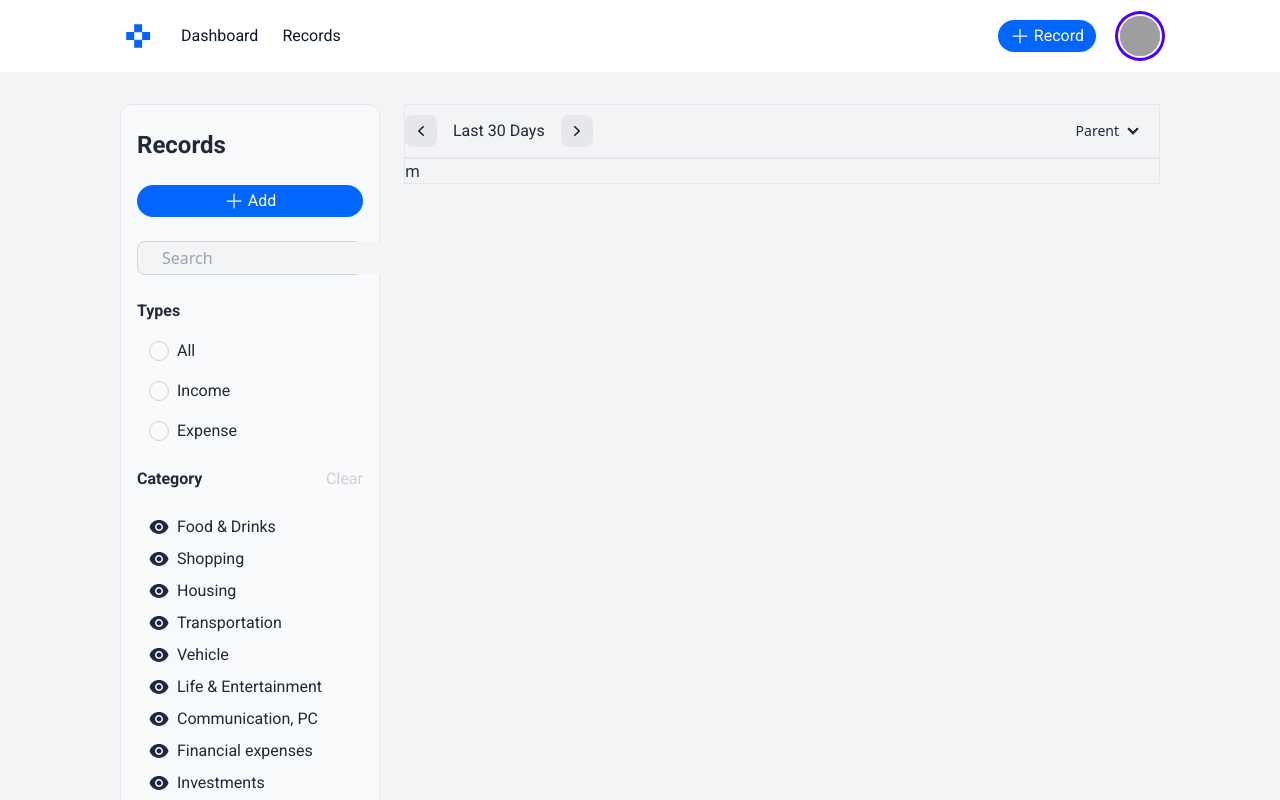
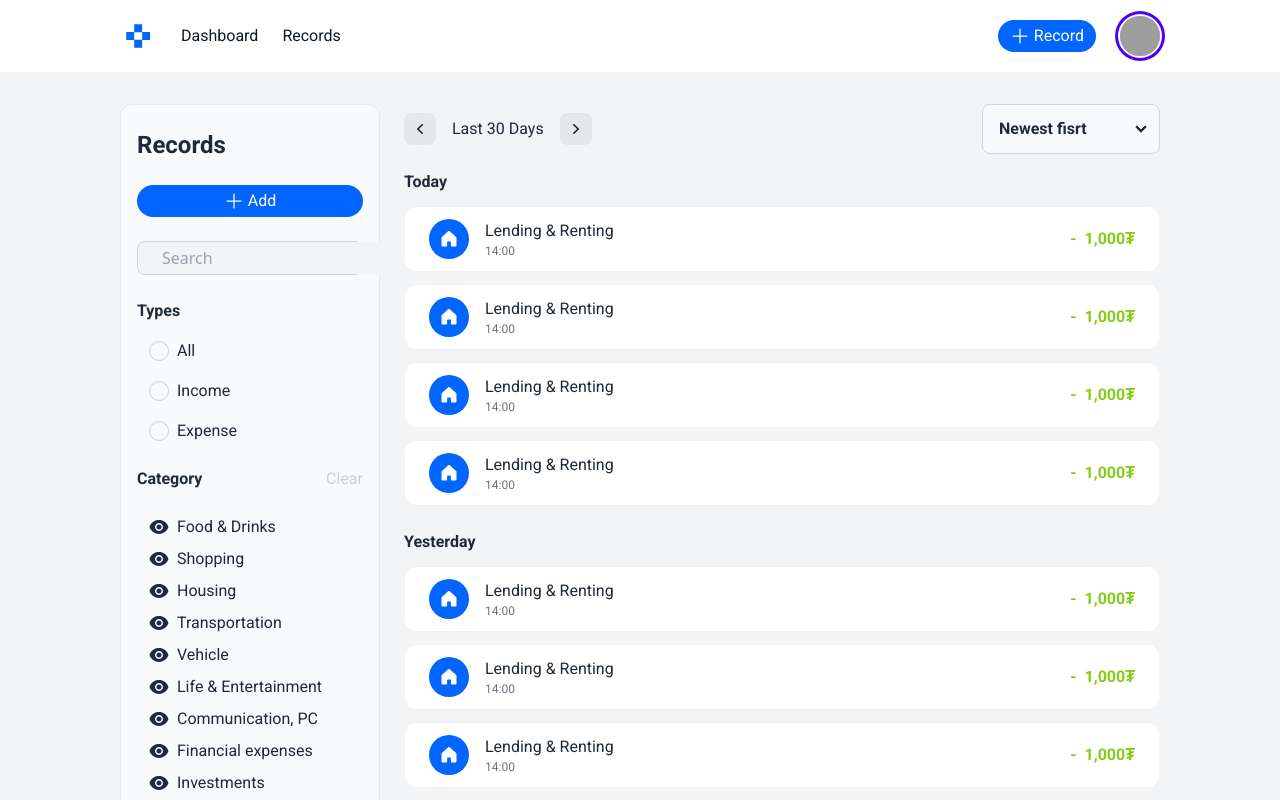
Before and after one commit to gereltbaatar/Geld-web, a Next.js app in the folder frontend/: page /records in a window 1280 px wide. Shown: the top 800 px of the page. Built offline with nearby package versions, Linux system fonts and the light colour scheme; grey boxes are pictures that could not be loaded.

Commit message:
record page frontend duussan add buttonguud uldsen

```diff
--- /dev/null
+++ b/frontend/src/components/parts/RecordComRP.jsx
@@ -0,0 +1,29 @@
+import { HouseIcon } from "../svg";
+
+export const RecordComRP = () => {
+  return (
+    <div className="py-3 px-6 flex justify-between border border-base-200 bg-base-100 rounded-xl">
+      <div className="flex gap-4">
+        <div className="w-10 h-10 rounded-[50%] bg-blue flex items-center justify-center">
+          <HouseIcon />
+        </div>
+        <div className="">
+          <p className="font-roboto font-normal not-italic text-base">
+            Lending & Renting
+          </p>
+          <p className="font-roboto font-normal not-italic text-xs text-gray-500">
+            14:00
+          </p>
+        </div>
+      </div>
+      <div className="flex gap-2 items-center">
+        <p className="font-roboto font-bold not-italic text-base text-lime">
+          -
+        </p>
+        <p className="font-roboto font-bold not-italic text-base text-lime">
+          1,000<span>₮</span>
+        </p>
+      </div>
+    </div>
+  );
+};
--- a/frontend/src/components/parts/RecordsRight.jsx
+++ b/frontend/src/components/parts/RecordsRight.jsx
@@ -1,10 +1,11 @@
+import { RecordComRP } from ".";
 import { ChevronLiftIcon, ChevronRightIcon } from "../svg";
 
 export const RecordsRight = () => {
   return (
     <div className="w-full">
-      <div className="">
-        <div className="flex justify-between border">
+      <div className="flex flex-col gap-4">
+        <div className="flex justify-between">
           <div className="flex items-center gap-4">
             <div className="flex items-center justify-center rounded-lg w-8 h-8 bg-base200">
               <ChevronLiftIcon />
@@ -17,11 +18,15 @@ export const RecordsRight = () => {
             </div>
           </div>
           <div className="">
-            <div className="menu">
-              <li>
-                <details>
-                  <summary>Parent</summary>
-                  <ul className="p-2">
+            <div className="bg-[#F9FAFB] border border-base300 rounded-lg">
+              <li className="list-none ">
+                <details className="menu dropdown p-0">
+                  <summary className="flex justify-between items-center cursor-pointer px-4 py-3">
+                    <span className="font-roboto font-bold not-italic text-base w-32">
+                      Newest fisrt
+                    </span>
+                  </summary>
+                  <ul className="dropdown-content bg-[#F9FAFB] border border-base300 rounded-lg p-4">
                     <li>
                       <a>Submenu 1</a>
                     </li>
@@ -34,7 +39,35 @@ export const RecordsRight = () => {
             </div>
           </div>
         </div>
-        <div className="border">m</div>
+        <div className="flex flex-col gap-6">
+          <div className="flex flex-col gap-3">
+            <p className="font-roboto font-bold not-italic text-base w-32">
+              Today
+            </p>
+            <div className="flex flex-col gap-3">
+              <RecordComRP />
+              <RecordComRP />
+              <RecordComRP />
+              <RecordComRP />
+            </div>
+          </div>
+          <div className="">
+            {" "}
+            <div className="flex flex-col gap-3">
+              <p className="font-roboto font-bold not-italic text-base w-32">
+                Yesterday
+              </p>
+              <div className="flex flex-col gap-3">
+                <RecordComRP />
+                <RecordComRP />
+                <RecordComRP />
+                <RecordComRP />
+                <RecordComRP />
+                <RecordComRP />
+              </div>
+            </div>
+          </div>
+        </div>
       </div>
     </div>
   );
--- a/frontend/src/components/parts/index.js
+++ b/frontend/src/components/parts/index.js
@@ -6,8 +6,9 @@ export * from "./Card1_2";
 export * from "./Card1_3";
 export * from "./ChartBar";
 export * from "./ChartDoughnut";
-export * from "./RecordCom";
+export * from "./CategoryCom";
 export * from "./Search";
-export * from "./CategoryCom";
 export * from "./RecordsLeft";
 export * from "./RecordsRight";
+export * from "./RecordCom";
+export * from "./RecordComRP";
```
